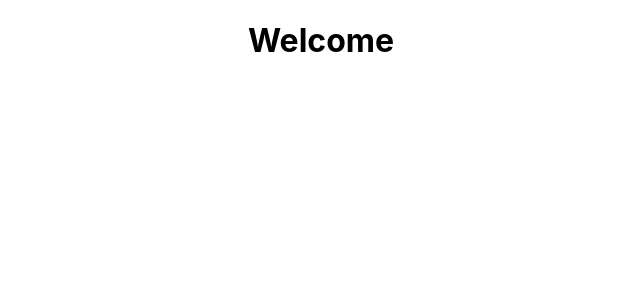
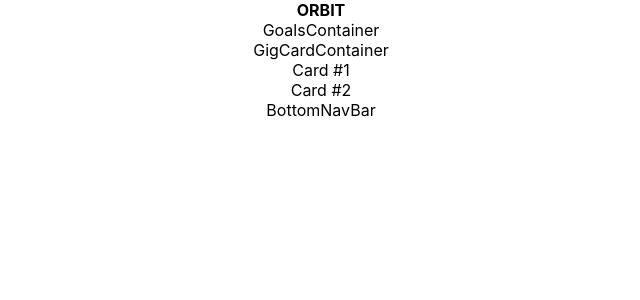
Before and after one commit to Flatiron-Project/job-sheet-frontend, a React (Create React App) app: page / in a window 1280 px wide. Shown: the top 300 px of the page, without its empty margins (319-959 px from the left). Built offline with nearby package versions, Linux system fonts and the light colour scheme.

Commit message:
add component hierarchy

```diff
--- /dev/null
+++ b/src/views/BottomNavBar.js
@@ -0,0 +1,22 @@
+/* eslint-disable */
+import React, { useState } from 'react'
+
+const BottomNavBar = () => {
+
+  // TODO Add Home button/icon
+  // TODO Add Stats button/icon
+  // TODO Add Settings button/icon
+
+  // TODO add solid color background
+  // TODO make sure attached to bottom of page at all times
+
+  // TODO needs to change url/link depending on which tab is active
+
+  return(
+    <div className='nav-bar-bottom'>
+      BottomNavBar
+    </div>
+  )
+}
+
+export default BottomNavBar
--- /dev/null
+++ b/src/views/GigCard.js
@@ -0,0 +1,14 @@
+/* eslint-disable */
+import React, { useState } from 'react'
+
+const GigCard = (props) => {
+
+  // TODO Turn into card w/ material UI
+  return(
+    <div className={`gig-card-${props.id}`}>
+      Card #{props.id}
+    </div>
+  )
+}
+
+export default GigCard
--- /dev/null
+++ b/src/views/GigCardContainer.js
@@ -0,0 +1,25 @@
+/* eslint-disable */
+import React, { useState } from "react"
+import { makeStyles } from "@material-ui/core"
+import GigCard from "./GigCard"
+
+const GigCardContainer = (props) => {
+
+  // TODO Create test cards
+
+  // TODO Will loop through and send props of all gigs down through GigCard
+  // const renderAllGigCards = (() => {
+  //   <GigCard gigProps={} />
+  // })
+
+  return (
+    <div className='gig-card-container'>
+      GigCardContainer
+      <GigCard id={1} />
+      <GigCard id={2} />
+
+    </div>
+  )
+}
+
+export default GigCardContainer
--- /dev/null
+++ b/src/views/GoalsContainer.js
@@ -0,0 +1,19 @@
+/* eslint-disable */
+import React, { useState } from "react"
+import { makeStyles } from "@material-ui/core"
+import { theme } from "../styles/theme"
+
+const GoalsContainer = () => {
+
+  // const [width, height] = [350, 350]
+  // TODO Create fixed size of container
+  // TODO Link in Checkmarks or similar
+
+  return (
+    <div className='goals-container'>
+      GoalsContainer
+    </div>
+  )
+}
+
+export default GoalsContainer
--- a/src/views/Home.js
+++ b/src/views/Home.js
@@ -1,21 +1,32 @@
-import React from 'react';
-import { makeStyles } from '@material-ui/core'
-import { theme } from '../styles/theme'
+/* eslint-disable */
+import React, { useState } from "react"
+import { makeStyles } from "@material-ui/core"
+import { theme } from "../styles/theme"
+import TopBar from './TopBar'
+import GoalsContainer from './GoalsContainer'
+import GigCardContainer from './GigCardContainer'
+import BottomNavBar from './BottomNavBar'
 
 const Home = () => {
   const classes = homeStyle()
 
+
   return (
     <div>
-      <h1 className={classes.header}>Welcome</h1>
+      {/* <h1 className={classes.header}>Welcome</h1> */}
+      <TopBar />
+      <GoalsContainer />
+      <GigCardContainer />
+      <BottomNavBar />
+
     </div>
-  );
+  )
 }
 
 const homeStyle = makeStyles((theme) => ({
   header: {
-    fontWeight: 'bold',
-  }
+    fontWeight: "bold",
+  },
 }))
 
-export default Home;
+export default Home
--- /dev/null
+++ b/src/views/TopBar.js
@@ -0,0 +1,27 @@
+/* eslint-disable */
+import React, { useState } from 'react'
+import { makeStyles } from "@material-ui/core"
+
+const TopBar = () => {
+
+  const classes = topBarStyle()
+
+  // TODO Create img of logo
+  // TODO add solid color background
+  // TODO make sure attached to top of page at all times
+
+  return(
+    <div className='top-bar' className={classes.logo}>
+      ORBIT
+    </div>
+  )
+}
+
+const topBarStyle = makeStyles((theme) => ({
+  logo: {
+    fontWeight: "bold",
+  },
+}))
+
+
+export default TopBar
```
Also changed, not shown: src/App.js (+6 -7 lines).
